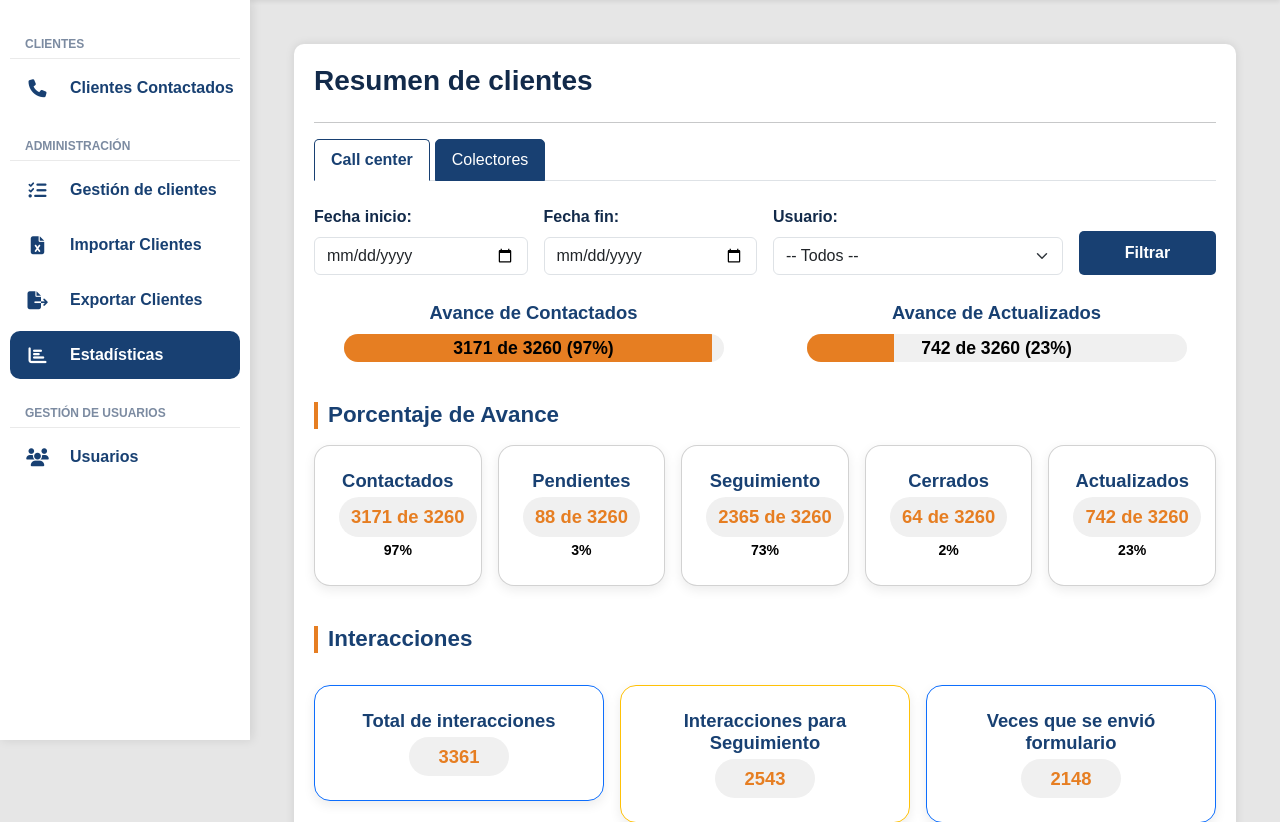
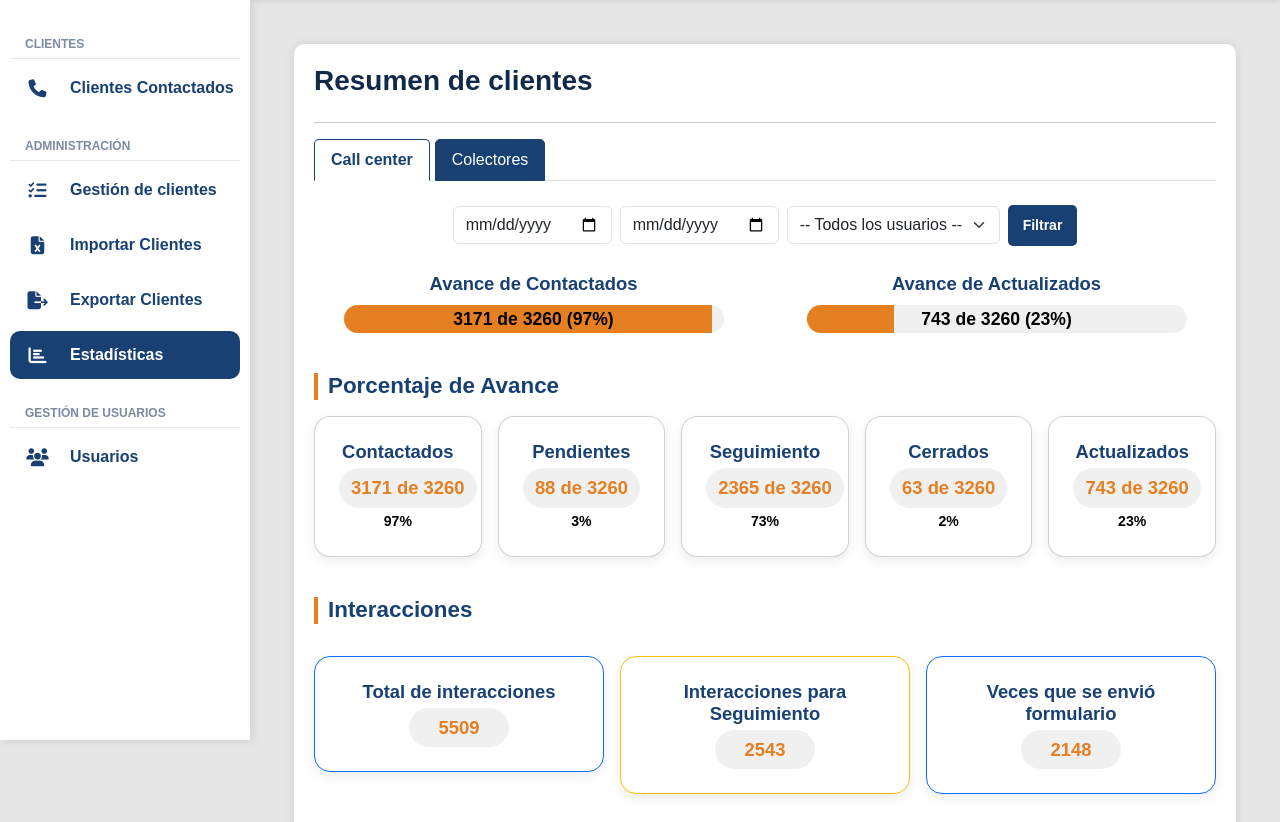
Before and after one commit to FabricioCorea/act_clientes_ccit, a Django app: page /clientes/dashboard/ in a window 1280 px wide. Shown: the part 60-882 px from the top of the page. Run offline with Django 5.2, Linux system fonts and the light colour scheme; a user stored in the database is signed in; data comes from the database, SQL or seed files in the repository; both versions use the stored data as it was before the commit; parts of the project's set-up code (start-up, migrations or seed data) failed here and were passed over; some libraries are stand-ins or nearby versions.

Commit message:
Conteo_dashboard_correcion

```diff
--- a/clientes/views.py
+++ b/clientes/views.py
@@ -766,6 +766,7 @@ def clientes_reportados(request):
     fecha_inicio = parse_date(request.GET.get('fecha_inicio', ''))
     fecha_fin = parse_date(request.GET.get('fecha_fin', ''))
 
+    # Subqueries para la última fecha de actividad
     subquery_ultima_fecha_mov = MovimientoEstado.objects.filter(cliente=OuterRef('pk')).order_by('-fecha_hora').values('fecha_hora')[:1]
     subquery_ultima_fecha_hist = HistorialEstadoSinMovimiento.objects.filter(cliente=OuterRef('pk')).order_by('-fecha_hora').values('fecha_hora')[:1]
 
@@ -775,11 +776,12 @@ def clientes_reportados(request):
         ultima_fecha_mov=Subquery(subquery_ultima_fecha_mov, output_field=DateTimeField()),
         ultima_fecha_hist=Subquery(subquery_ultima_fecha_hist, output_field=DateTimeField()),
         ultima_fecha=Greatest(
-            Coalesce(Subquery(subquery_ultima_fecha_mov, output_field=DateTimeField()), Value('1900-01-01', output_field=DateTimeField())),
-            Coalesce(Subquery(subquery_ultima_fecha_hist, output_field=DateTimeField()), Value('1900-01-01', output_field=DateTimeField()))
-        )
-    )
-
+            Coalesce(Subquery(subquery_ultima_fecha_mov, output_field=DateTimeField()), Value(datetime(1900, 1, 1))),
+            Coalesce(Subquery(subquery_ultima_fecha_hist, output_field=DateTimeField()), Value(datetime(1900, 1, 1)))
+        )
+    )
+
+    # Filtro según rol
     if "super_admin" in grupos or "admin_group" in grupos:
         clientes_filtrados = clientes_reportados_query.filter(
             Q(Exists(MovimientoEstado.objects.filter(cliente=OuterRef('pk')))) |
@@ -794,40 +796,47 @@ def clientes_reportados(request):
         messages.error(request, "Acceso no permitido.")
         return redirect("inicio")
 
+    # Filtros de búsqueda y estado
     if search_query:
         clientes_filtrados = clientes_filtrados.filter(
             Q(nombre_cliente__icontains=search_query) |
             Q(numero_cliente__icontains=search_query) |
             Q(contacto_cliente__icontains=search_query)
         )
-
     if estado_query:
         clientes_filtrados = clientes_filtrados.filter(estado_actual__nombre__iexact=estado_query)
-
     if fecha_inicio and fecha_fin:
         clientes_filtrados = clientes_filtrados.filter(
             ultima_fecha__date__range=(fecha_inicio, fecha_fin)
         )
 
+    # Orden y paginación
     clientes_filtrados = clientes_filtrados.order_by('-ultima_fecha')
     clientes_paginados = paginar_queryset(request, clientes_filtrados, 'reportados')
 
+    # Procesamiento individual
     for cliente in clientes_paginados:
         movimientos_normales = [{"obj": m, "tipo": "con_movimiento"} for m in cliente.movimientos.all()]
         movimientos_historial = [{"obj": h, "tipo": "sin_movimiento"} for h in cliente.historial_sin_movimiento.all() if not h.genera_movimiento]
         todos_movimientos = sorted(movimientos_normales + movimientos_historial, key=lambda x: x["obj"].fecha_hora, reverse=True)
+
         movimientos_sin_admin = [m for m in todos_movimientos if getattr(m["obj"], "actualizado_por_admin", None) is None]
 
         cliente.todos_los_movimientos = todos_movimientos
         cliente.movimientos_sin_admin = movimientos_sin_admin
-        cliente.ultimo_movimiento = cliente.movimientos.order_by('-fecha_hora').first()
-        cliente.reportado_por = cliente.todos_los_movimientos[0]["obj"].actualizado_por if cliente.todos_los_movimientos else None
-
-    # Solo estados usados actualmente
+
+        # Último estado real y quién lo reportó
+        if movimientos_sin_admin:
+            cliente.ultimo_estado_real = movimientos_sin_admin[0]["obj"].estado
+            cliente.reportado_por = movimientos_sin_admin[0]["obj"].actualizado_por
+        else:
+            cliente.ultimo_estado_real = cliente.estado_actual  # Fallback
+            cliente.reportado_por = None
+
+    # Estados disponibles (excluyendo pendiente)
     estados_disponibles = EstadoReporte.objects.filter(
         id__in=Cliente.objects.values_list('estado_actual', flat=True).distinct()
     ).exclude(nombre__iexact="pendiente")
-
 
     return render(request, 'clientes/clientes_reportados.html', {
         "clientes": clientes_paginados,
@@ -859,53 +868,116 @@ def dashboard_reportes(request):
         "estandar": Group.objects.get(name='estandar_group'),
         "colector": Group.objects.get(name='colector_group'),
     }
-
     grupo_activo = grupo_obj[grupo]
-
-    usuarios = User.objects.filter(
-        groups=grupo_activo
-    ).exclude(username="colector").filter(
-        Q(movimientoestado__isnull=False) | Q(historialestadosinmovimiento__isnull=False)
-    ).distinct()
-
-    movimientos = MovimientoEstado.objects.select_related('cliente', 'estado', 'actualizado_por')
-    historial = HistorialEstadoSinMovimiento.objects.select_related('cliente', 'estado', 'actualizado_por')
-
-    filtro_activo = bool(fecha_inicio or fecha_fin or usuario_id)
-
-    if fecha_inicio:
-        fecha_inicio_dt = make_aware(datetime.combine(parse_date(fecha_inicio), datetime.min.time()))
-        movimientos = movimientos.filter(fecha_hora__gte=fecha_inicio_dt)
-        historial = historial.filter(fecha_hora__gte=fecha_inicio_dt)
-    if fecha_fin:
-        fecha_fin_dt = make_aware(datetime.combine(parse_date(fecha_fin), datetime.max.time()))
-        movimientos = movimientos.filter(fecha_hora__lte=fecha_fin_dt)
-        historial = historial.filter(fecha_hora__lte=fecha_fin_dt)
-    if usuario_id:
-        movimientos = movimientos.filter(actualizado_por__id=usuario_id)
-        historial = historial.filter(actualizado_por__id=usuario_id)
-
-    movimientos = movimientos.filter(actualizado_por__groups=grupo_activo, actualizado_por_admin__isnull=True)
-    historial = historial.filter(actualizado_por__groups=grupo_activo, actualizado_por_admin__isnull=True)
-
+    usuarios_activos = User.objects.filter(groups=grupo_activo)
+
+    # Estados clave
     estado_pendiente = EstadoReporte.objects.filter(nombre__iexact="pendiente").first()
     estado_actualizado = EstadoReporte.objects.filter(nombre__iexact="actualizado").first()
     estado_formulario = EstadoReporte.objects.filter(nombre__iexact="formulario enviado").first()
-    estados_seguimiento = EstadoReporte.objects.filter(genera_movimiento=False).exclude(nombre__iexact="pendiente")
-
-    combined = list(chain(movimientos, historial))
-    ultimo_por_cliente = {}
-
-    for r in combined:
-        c_id = r.cliente.id
-        if c_id not in ultimo_por_cliente or r.fecha_hora > ultimo_por_cliente[c_id].fecha_hora:
-            ultimo_por_cliente[c_id] = r
-
-    clientes_contactados = len(ultimo_por_cliente)
-    clientes_actualizados = sum(1 for r in ultimo_por_cliente.values() if r.estado == estado_actualizado)
-    clientes_completados = sum(1 for r in ultimo_por_cliente.values() if r.estado and r.estado.genera_movimiento and r.estado != estado_actualizado)
-    clientes_en_seguimiento = sum(1 for r in ultimo_por_cliente.values() if r.estado and not r.estado.genera_movimiento and r.estado != estado_pendiente)
-
+    estados_seguimiento = list(EstadoReporte.objects.filter(genera_movimiento=False).exclude(nombre__iexact="pendiente"))
+
+    # Subqueries para última fecha
+    subquery_ultima_fecha_mov = MovimientoEstado.objects.filter(cliente=OuterRef('pk')).order_by('-fecha_hora').values('fecha_hora')[:1]
+    subquery_ultima_fecha_hist = HistorialEstadoSinMovimiento.objects.filter(cliente=OuterRef('pk')).order_by('-fecha_hora').values('fecha_hora')[:1]
+
+    clientes = Cliente.objects.annotate(
+        ultima_fecha_mov=Subquery(subquery_ultima_fecha_mov, output_field=DateTimeField()),
+        ultima_fecha_hist=Subquery(subquery_ultima_fecha_hist, output_field=DateTimeField()),
+        ultima_fecha=Greatest(
+            Coalesce(Subquery(subquery_ultima_fecha_mov, output_field=DateTimeField()), Value(datetime(1900, 1, 1))),
+            Coalesce(Subquery(subquery_ultima_fecha_hist, output_field=DateTimeField()), Value(datetime(1900, 1, 1)))
+        )
+    ).prefetch_related(
+        Prefetch(
+            'movimientos',
+            queryset=MovimientoEstado.objects.select_related('estado', 'actualizado_por', 'actualizado_por_admin')
+            .filter(actualizado_por__in=usuarios_activos)
+        ),
+        Prefetch(
+            'historial_sin_movimiento',
+            queryset=HistorialEstadoSinMovimiento.objects.select_related('estado', 'actualizado_por', 'actualizado_por_admin')
+            .filter(actualizado_por__in=usuarios_activos)
+        )
+    )
+
+    # Filtros por fecha
+    if fecha_inicio and fecha_fin:
+        fecha_inicio_dt = parse_date(fecha_inicio)
+        fecha_fin_dt = parse_date(fecha_fin)
+        clientes = clientes.filter(ultima_fecha__date__range=(fecha_inicio_dt, fecha_fin_dt))
+
+    if usuario_id:
+        clientes = clientes.filter(
+            Q(movimientos__actualizado_por__id=usuario_id) |
+            Q(historial_sin_movimiento__actualizado_por__id=usuario_id)
+        ).distinct()
+
+    usuarios = usuarios_activos.exclude(username="colector").filter(
+        Q(movimientoestado__isnull=False) | Q(historialestadosinmovimiento__isnull=False)
+    ).distinct()
+
+    # Inicializar métricas
+    clientes_contactados = clientes_actualizados = clientes_completados = clientes_en_seguimiento = 0
+    reportes_generales = defaultdict(int)
+    reportes_finalizados = defaultdict(int)
+    reportes_seguimiento = defaultdict(int)
+    reportes_por_usuario = defaultdict(int)
+    actualizados_por_usuario = defaultdict(int)
+    total_interacciones = interacciones_seguimiento = interacciones_formulario = interacciones_actualizados = interacciones_completados = 0
+
+    for cliente in clientes:
+        movimientos = list(cliente.movimientos.all())
+        historiales = list(cliente.historial_sin_movimiento.all())
+
+        if not movimientos and not historiales:
+            continue
+
+        registros_completos = sorted(
+            chain(movimientos, historiales),
+            key=lambda x: x.fecha_hora,
+            reverse=True
+        )
+        ultimo = registros_completos[0]
+
+        registros_validos = [r for r in registros_completos if r.actualizado_por_admin is None and r.actualizado_por and r.estado]
+        if not registros_validos:
+            continue
+
+        ultimo_valido = registros_validos[0]
+        clientes_contactados += 1
+
+        if grupo == "estandar":
+            interacciones_seguimiento += sum(r.estado in estados_seguimiento for r in registros_validos)
+            interacciones_formulario += sum(r.estado == estado_formulario for r in registros_validos)
+            interacciones_actualizados += sum(r.estado == estado_actualizado for r in registros_validos)
+            interacciones_completados += sum(
+                r.estado and r.estado.genera_movimiento and r.estado != estado_actualizado for r in registros_validos
+            )
+
+        if ultimo.estado:
+            reportes_generales[ultimo.estado.nombre] += 1
+
+            if grupo == "estandar":
+                if ultimo.estado == estado_actualizado:
+                    clientes_actualizados += 1
+                elif ultimo.estado.genera_movimiento:
+                    clientes_completados += 1
+                elif not ultimo.estado.genera_movimiento and ultimo.estado != estado_pendiente:
+                    clientes_en_seguimiento += 1
+
+                if ultimo.estado.genera_movimiento:
+                    reportes_finalizados[ultimo.estado.nombre] += 1
+                else:
+                    reportes_seguimiento[ultimo.estado.nombre] += 1
+
+        if ultimo_valido.actualizado_por:
+            nombre = ultimo_valido.actualizado_por.get_full_name()
+            reportes_por_usuario[nombre] += 1
+            if ultimo_valido.estado == estado_actualizado:
+                actualizados_por_usuario[nombre] += 1
+
+    # Cálculo de tarjetas base
     if grupo == "estandar":
         total_clientes = Cliente.objects.count()
         clientes_asignados = Cliente.objects.filter(asignado_inicial__groups=grupo_activo).distinct().count()
@@ -924,37 +996,7 @@ def dashboard_reportes(request):
         ).distinct().count()
 
     porcentaje_avance = round((clientes_actualizados / total_clientes) * 100, 2) if total_clientes else 0
-
-    total_interacciones = interacciones_seguimiento = interacciones_formulario = interacciones_actualizados = interacciones_completados = 0
-    if grupo == "estandar":
-        total_interacciones = movimientos.count() + historial.count()
-        interacciones_seguimiento = movimientos.filter(estado__in=estados_seguimiento).count() + historial.filter(estado__in=estados_seguimiento).count()
-        if estado_formulario:
-            interacciones_formulario = movimientos.filter(estado=estado_formulario).count() + historial.filter(estado=estado_formulario).count()
-        if estado_actualizado:
-            interacciones_actualizados = movimientos.filter(estado=estado_actualizado).count() + historial.filter(estado=estado_actualizado).count()
-        interacciones_completados = movimientos.filter(estado__genera_movimiento=True).exclude(estado=estado_actualizado).count() + \
-                                    historial.filter(estado__genera_movimiento=True).exclude(estado=estado_actualizado).count()
-
-    reportes_finalizados = defaultdict(int)
-    reportes_seguimiento = defaultdict(int)
-    reportes_generales = defaultdict(int)
-    reportes_por_usuario = defaultdict(int)
-    actualizados_por_usuario = defaultdict(int)
-
-    for r in ultimo_por_cliente.values():
-        if r.estado:
-            reportes_generales[r.estado.nombre] += 1
-            if grupo == "estandar":
-                if r.estado.genera_movimiento:
-                    reportes_finalizados[r.estado.nombre] += 1
-                else:
-                    reportes_seguimiento[r.estado.nombre] += 1
-        if r.actualizado_por:
-            nombre = r.actualizado_por.get_full_name()
-            reportes_por_usuario[nombre] += 1
-            if r.estado == estado_actualizado:
-                actualizados_por_usuario[nombre] += 1
+    total_interacciones = interacciones_seguimiento + interacciones_formulario + interacciones_actualizados + interacciones_completados
 
     context = {
         "fecha_inicio": fecha_inicio,
@@ -962,7 +1004,7 @@ def dashboard_reportes(request):
         "usuario_id": usuario_id,
         "usuarios": usuarios,
         "grupo": grupo,
-        "filtro_activo": filtro_activo,
+        "filtro_activo": bool(fecha_inicio or fecha_fin or usuario_id),
         "clientes_totales": total_clientes,
         "clientes_estandar": clientes_contactados if grupo == "estandar" else 0,
         "clientes_colector": clientes_contactados if grupo == "colector" else 0,
@@ -2231,7 +2273,8 @@ def editar_cliente(request):
             genera_movimiento=False
         )
 
-    elif estado_nombre in ['actualizado', 'completado']:
+    elif estado_nombre in ['actualizado', 'Cerrado (por admin)']:
+
         if acreditar_id:
             acreditar_usuario = get_object_or_404(User, id=acreditar_id)
         else:
--- a/templates/dashboard/dashboard.html
+++ b/templates/dashboard/dashboard.html
@@ -19,29 +19,42 @@
     <div class="tab-content" id="dashboardTabsContent">
         <!-- TAB ESTÁNDAR -->
         <div class="tab-pane fade show active" id="estandar-tab-pane" role="tabpanel" aria-labelledby="estandar-tab">
-        <form method="get" class="row g-3 mb-4">
+        <div class="d-flex justify-content-center">
+        <form method="get" class="row gx-2 gy-2 align-items-center w-auto mb-4 justify-content-center">
             <input type="hidden" name="grupo" value="estandar">
-            <div class="col-md-3">
-            <label for="fecha_inicio_estandar" class="form-label">Fecha inicio:</label>
-            <input type="date" name="fecha_inicio" id="fecha_inicio_estandar" class="form-control" value="{{ fecha_inicio|default:'' }}">
+
+            <div class="col-md-auto">
+                <input type="date" name="fecha_inicio" id="fecha_inicio_estandar" class="form-control"
+                    value="{{ fecha_inicio|default:'' }}">
             </div>
-            <div class="col-md-3">
-            <label for="fecha_fin_estandar" class="form-label">Fecha fin:</label>
-            <input type="date" name="fecha_fin" id="fecha_fin_estandar" class="form-control" value="{{ fecha_fin|default:'' }}">
+
+            <div class="col-md-auto">
+                <input type="date" name="fecha_fin" id="fecha_fin_estandar" class="form-control"
+                    value="{{ fecha_fin|default:'' }}">
             </div>
-            <div class="col-md-4">
-            <label for="usuario_estandar" class="form-label">Usuario:</label>
-            <select name="usuario_id" id="usuario_estandar" class="form-select">
-                <option value="">-- Todos --</option>
+
+            <div class="col-md-auto">
+                <select name="usuario_id" id="usuario_estandar" class="form-select" style="min-width: 200px;">
+                    <option value="">-- Todos los usuarios --</option>
                     {% for u in usuarios %}
-                <option value="{{ u.id }}" {% if usuario_id == u.id|stringformat:"s" %}selected{% endif %}>{{ u.get_full_name }}</option>
+                        <option value="{{ u.id }}" {% if usuario_id == u.id|stringformat:"s" %}selected{% endif %}>
+                            {{ u.get_full_name }}
+                        </option>
                     {% endfor %}
                 </select>
             </div>
-            <div class="col-md-2 align-self-end">
-            <button type="submit" class="btn btn-confirm w-100">Filtrar</button>
+
+            <div class="col-md-auto">
+                <button type="submit" class="btn btn-confirm btn-sm w-100">Filtrar</button>
             </div>
+
+            {% if fecha_inicio or fecha_fin or usuario_id %}
+            <div class="col-md-auto d-flex align-items-center">
+                <a href="{% url 'dashboard_reportes' %}?grupo=estandar" class="text-danger fs-5 fw-bold text-decoration-none" title="Limpiar filtros">&times;</a>
+            </div>
+            {% endif %}
         </form>
+    </div>
 
         {% if not filtro_activo %}
         <div class="mb-4">
@@ -244,30 +257,42 @@
 
         <!-- TAB COLECTORES -->
         <div class="tab-pane fade" id="colectores-tab-pane" role="tabpanel" aria-labelledby="colectores-tab">
-        <form method="get" class="row g-3 mb-4">
+        <div class="d-flex justify-content-center">
+            <form method="get" class="row gx-2 gy-2 align-items-center w-auto mb-4 justify-content-center">
                 <input type="hidden" name="grupo" value="colector">
-            <div class="col-md-3">
-            <label for="fecha_inicio_colector" class="form-label">Fecha inicio:</label>
-            <input type="date" name="fecha_inicio" id="fecha_inicio_colector" class="form-control" value="{{ fecha_inicio|default:'' }}">
+
+                <div class="col-md-auto">
+                    <input type="date" name="fecha_inicio" id="fecha_inicio_colector" class="form-control"
+                        value="{{ fecha_inicio|default:'' }}">
                 </div>
-            <div class="col-md-3">
-            <label for="fecha_fin_colector" class="form-label">Fecha fin:</label>
-            <input type="date" name="fecha_fin" id="fecha_fin_colector" class="form-control" value="{{ fecha_fin|default:'' }}">
+
+                <div class="col-md-auto">
+                    <input type="date" name="fecha_fin" id="fecha_fin_colector" class="form-control"
+                        value="{{ fecha_fin|default:'' }}">
                 </div>
-            <div class="col-md-4">
-            <label for="usuario_colector" class="form-label">Usuario:</label>
-            <select name="usuario_id" id="usuario_colector" class="form-select">
-                <option value="">-- Todos --</option>
+
+                <div class="col-md-auto">
+                    <select name="usuario_id" id="usuario_colector" class="form-select" style="min-width: 200px;">
+                        <option value="">-- Todos los usuarios --</option>
                         {% for u in usuarios %}
-                <option value="{{ u.id }}" {% if usuario_id == u.id|stringformat:"s" %}selected{% endif %}>{{ u.get_full_name }}</option>
+                            <option value="{{ u.id }}" {% if usuario_id == u.id|stringformat:"s" %}selected{% endif %}>
+                                {{ u.get_full_name }}
+                            </option>
                         {% endfor %}
                     </select>
                 </div>
-            <div class="col-md-2 align-self-end">
-            <button type="submit" class="btn btn-confirm w-100">Filtrar</button>
+
+                <div class="col-md-auto">
+                    <button type="submit" class="btn btn-confirm btn-sm w-100">Filtrar</button>
                 </div>
+
+                {% if fecha_inicio or fecha_fin or usuario_id %}
+                <div class="col-md-auto d-flex align-items-center">
+                    <a href="{% url 'dashboard_reportes' %}?grupo=colector" class="text-danger fs-5 fw-bold text-decoration-none" title="Limpiar filtros">&times;</a>
+                </div>
+                {% endif %}
             </form>
-
+        </div>
         {% if not filtro_activo %}
         <div class="mb-4">
             {% if clientes_totales_colector > 0 %}
--- a/templates/gestion/gestion.html
+++ b/templates/gestion/gestion.html
@@ -786,8 +786,8 @@
                                 <label class="form-check-label" for="estadoPendiente">Pendiente</label>
                             </div>
                             <div class="form-check">
-                                <input class="form-check-input estado-radio" type="radio" name="estado" value="completado" id="estadoCompletado">
-                                <label class="form-check-label" for="estadoCompletado">Completado</label>
+                                <input class="form-check-input estado-radio" type="radio" name="estado" value="Cerrado (por admin)" id="estadoCerrado">
+                                <label class="form-check-label" for="estadoCerrado">Cerrado</label>
                             </div>
                             <div class="form-check">
                                 <input class="form-check-input estado-radio" type="radio" name="estado" value="actualizado" id="estadoActualizado">
@@ -1362,7 +1362,7 @@
                 asignacion.classList.remove('d-none');
                 acreditar.classList.add('d-none');
                 motivo.classList.remove('d-none');
-            } else if (selectedEstado === 'completado' || selectedEstado === 'actualizado') {
+            } else if (selectedEstado === 'Cerrado (por admin)' || selectedEstado === 'actualizado') {
                 asignacion.classList.add('d-none');
                 acreditar.classList.remove('d-none');
                 motivo.classList.remove('d-none');
```
Also changed, not shown: db.sqlite3 (deleted), 1 other file. Lines whose indentation alone changed are shown as unchanged.
